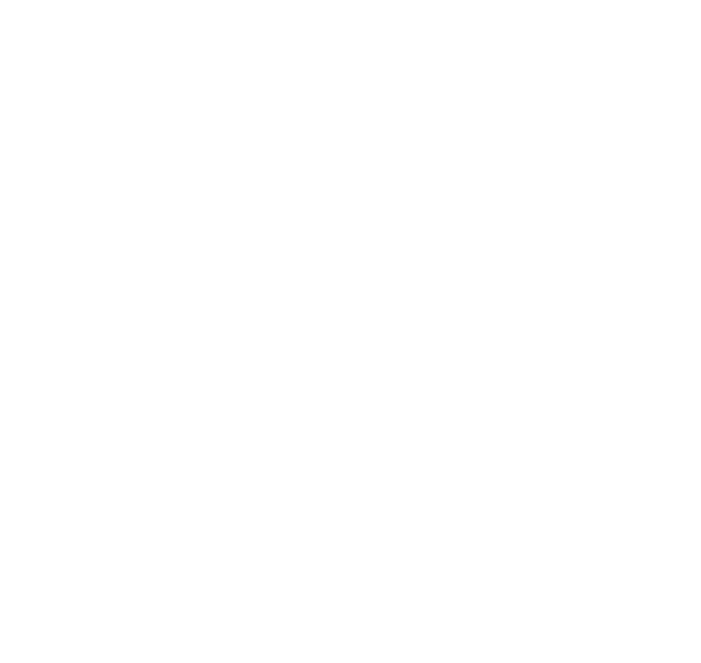
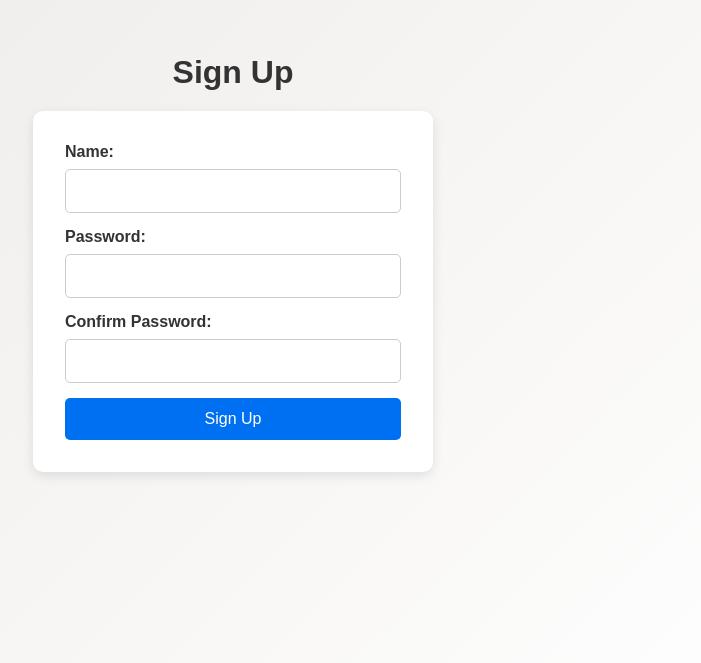
Before and after one commit to Anoop-Patel/gamestation, a Next.js app: page /signup in a window 1280 px wide. Shown: the part 137-800 px from the top of the page, without its empty margins (407-1108 px from the left). Built offline with nearby package versions, Linux system fonts and the light colour scheme.

Commit message:
Update : Add banner in product and minor styling fixes

```diff
--- a/src/app/page.module.css
+++ b/src/app/page.module.css
@@ -2,7 +2,7 @@
 
  position: relative;
   display: flex;
- background-color: #42372f33;
+  background-color: #321717;
  display: flex;
  flex-direction: column;
  box-sizing: border-box;
--- a/src/app/signup/page.js
+++ b/src/app/signup/page.js
@@ -1,12 +1,107 @@
 "use client";
 
-import React from 'react'
+import React, { useState } from "react";
+import styles from "../signin/signin.module.css";
+import { useRouter } from "next/navigation";
 
 const Signup = () => {
+  const [formData, setFormData] = useState({
+    name: "",
+    password: "",
+    confirmPassword: "",
+  });
+  const [errors, setErrors] = useState("");
+  const router = useRouter();
+
+  const handleChange = (e) => {
+    const { name, value } = e.target;
+    setFormData((prevData) => ({
+      ...prevData,
+      [name]: value,
+    }));
+  };
+
+  const handleSubmit = async (e) => {
+    e.preventDefault();
+
+    const { name, password, confirmPassword } = formData;
+
+    if (!name || !password || !confirmPassword) {
+      setErrors("All fields are required");
+      return;
+    }
+
+    if (password !== confirmPassword) {
+      setErrors("Passwords do not match");
+      return;
+    }
+
+    try {
+      localStorage.setItem("user", JSON.stringify({ name, password }));
+      setErrors("");
+      setFormData({ name: "", password: "", confirmPassword: "" });
+      router.push("/");
+    } catch (error) {
+      setErrors("An error occurred. Please try again.");
+    }
+  };
+
   return (
-    <div >
+    <div className={styles.signinContainer}>
+      <h1 className={styles.formHeading}>Sign Up</h1>
+      <form className={styles.formContainer} onSubmit={handleSubmit}>
+        {errors && <p className={styles.error}>{errors}</p>}
+        <div className={styles.formGroup}>
+          <label htmlFor="name" className={styles.formLabel}>
+            Name:
+          </label>
+          <input
+            type="text"
+            id="name"
+            name="name"
+            className={styles.formInput}
+            value={formData.name}
+            onChange={handleChange}
+            required
+            aria-required="true"
+          />
+        </div>
+        <div className={styles.formGroup}>
+          <label htmlFor="password" className={styles.formLabel}>
+            Password:
+          </label>
+          <input
+            type="password"
+            id="password"
+            name="password"
+            className={styles.formInput}
+            value={formData.password}
+            onChange={handleChange}
+            required
+            aria-required="true"
+          />
+        </div>
+        <div className={styles.formGroup}>
+          <label htmlFor="confirmPassword" className={styles.formLabel}>
+            Confirm Password:
+          </label>
+          <input
+            type="password"
+            id="confirmPassword"
+            name="confirmPassword"
+            className={styles.formInput}
+            value={formData.confirmPassword}
+            onChange={handleChange}
+            required
+            aria-required="true"
+          />
+        </div>
+        <button type="submit" className={styles.formButton}>
+          Sign Up
+        </button>
+      </form>
     </div>
-  )
-}
+  );
+};
 
-export default Signup
+export default Signup;
--- a/src/component/banner/Banner.js
+++ b/src/component/banner/Banner.js
@@ -6,8 +6,7 @@
 import ActiveStar from "@/app/assets/images/activestar.png";
 import InActiveStar from "@/app/assets/images/blankstar.png";
 
-const Banner = ({ product }) => {
-  // Null/undefined check for product
+const Banner = ({ product,flexstyle="flex-start",isSlider=false }) => {
   if (!product) {
     return <div>Loading...</div>;
   }
@@ -46,7 +45,7 @@
   };
 
   return (
-    <div className={styles.bannercontainer}>
+    <div className={styles.bannercontainer} style={{ justifyContent: flexstyle,margin:isSlider?"":"1rem 0rem" }}>
       <div className={styles.contentcontainer}>
         <div className={styles.contentintro}>
           <span className={styles.name}>{truncateTitle(product.title)} </span>
--- a/src/component/topbar/TopBar.js
+++ b/src/component/topbar/TopBar.js
@@ -15,6 +15,7 @@
 import SettingsIcon from "@/app/assets/images/settings.png";
 import LogoutIcon from "@/app/assets/images/logout.png";
 import NotificationPage from "../notification/Notification";
+import { useRouter } from "next/navigation";
 
 const mobmenu = [
   {
@@ -44,9 +45,9 @@
 
 const TopBar = () => {
   const showTopbar = !IsAuthPage();
+  const router = useRouter();
   const [isMenuOpen, setIsMenuOpen] = useState(false);
   const [isNotificationOpen, setNotificationOpen] = useState(false);
-
 
   const toggleMenu = () => {
     setIsMenuOpen(!isMenuOpen);
@@ -54,26 +55,33 @@
 
   const handleMenuFunction = (menuItem) => {
     if (menuItem.name === "Notification") {
-      setNotificationOpen(!isNotificationOpen)
-      console.log("Notification clicked");
+      setNotificationOpen(!isNotificationOpen);
     }
     if (menuItem.name === "Logout") {
       localStorage.clear();
     }
   };
 
+  const handleProduct=()=>{
+    router.push("/product");
+
+  }
   return (
     showTopbar && (
       <div className={style.topbarcontainer}>
-
-       { isNotificationOpen && <div className={style.notification}>
-        <NotificationPage/>
-       </div>
-       }
+        {isNotificationOpen && (
+          <div className={style.notification}>
+            <NotificationPage />
+          </div>
+        )}
 
         <div className={style.leftcontainer}>
           <div className={style.logocontainer}>
-            <Image src={WebsiteLogo} className={style.logo} alt="website logo" />
+            <Image
+              src={WebsiteLogo}
+              className={style.logo}
+              alt="website logo"
+            />
           </div>
 
           <div className={style.navcontainer}>
@@ -101,7 +109,10 @@
           <div className={style.divider}></div>
 
           <div className={style.actioncontainer}>
-            <div className={style.logobg} onClick={()=>setNotificationOpen(!isNotificationOpen)}>
+            <div
+              className={style.logobg}
+              onClick={() => setNotificationOpen(!isNotificationOpen)}
+            >
               <Image
                 src={Notification}
                 className={style.logo}
@@ -111,7 +122,7 @@
             <div className={style.divider}></div>
 
             <div className={style.logobg}>
-              <Image src={CartBag} className={style.logo} alt="CartBag" />
+              <Image src={CartBag} onClick={() => handleProduct()}  className={style.logo} alt="CartBag" />
             </div>
             <div className={style.divider}></div>
 
--- a/src/component/topbar/topbar.module.css
+++ b/src/component/topbar/topbar.module.css
@@ -203,7 +203,7 @@
 
   @media screen and (max-width: 900px) {
     .navcontainer,
-    .searchbar,
+    .searchbar,.divider,
     .actioncontainer .logobg {
       display: none;
     }
```
Also changed, not shown: src/app/page.js (+3 -5 lines), src/app/product/[id]/page.js (+5 -4 lines), src/app/product/page.js (+11 -1 lines), src/app/product/product.module.css (+22 -2 lines), src/component/reviewcard/ReviewCard.js (+6 -8 lines), src/component/slider/bannerslider/BannerSlider.js (+4 -4 lines), 1 other file (tests, documents, lock files or other folders).
